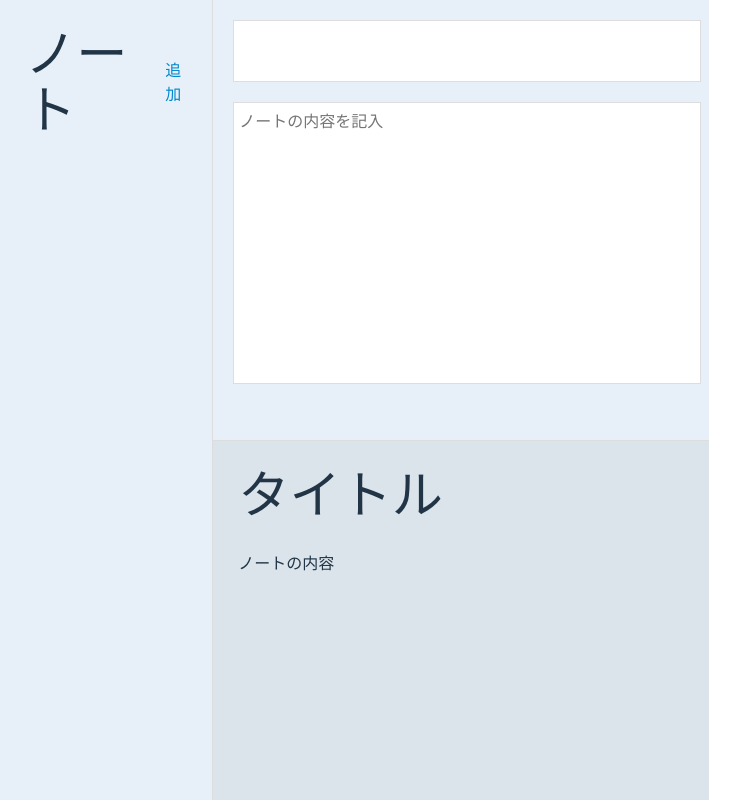
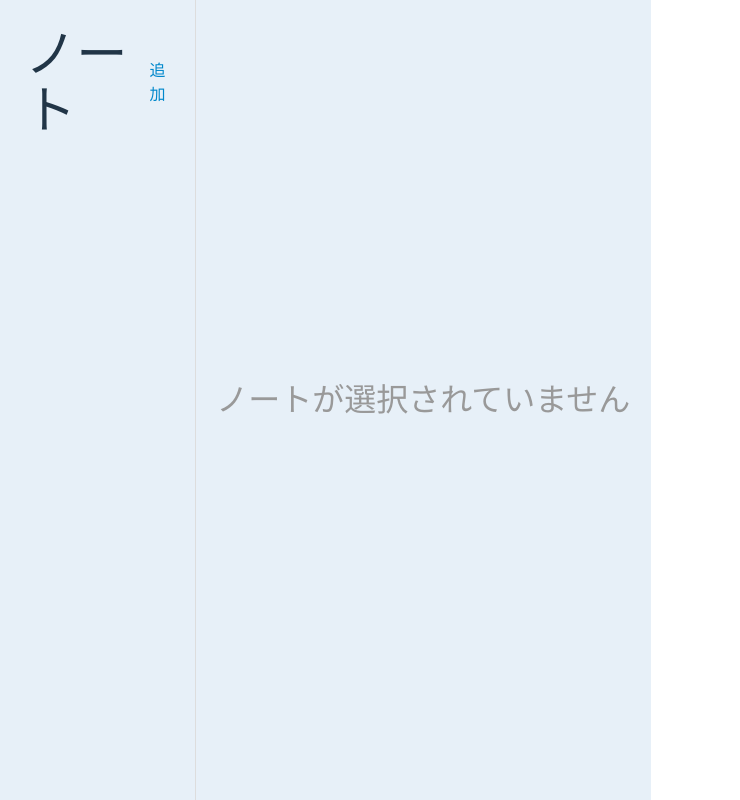
Before and after one commit to j19015/note-with-react-and-markdown, a React (Vite) app: page / in a window 1280 px wide. Shown: the whole page, without its empty margins (0-740 px from the left). Built offline with nearby package versions, Linux system fonts and the light colour scheme; the HTML template or start-up script is replaced by a standard one.

Commit message:
add: previewの出力する記述を追加

```diff
--- a/src/App.jsx
+++ b/src/App.jsx
@@ -24,7 +24,7 @@
     setNotes(newNotes);
   };
 
-  console.log(activeNote);
+  const getActiveNote = notes.find((note) => note.id === activeNote);
 
   return (
     <div className="App">
@@ -35,7 +35,7 @@
         activeNote={activeNote}
         setActiveNote={setActiveNote}
       />
-      <Main />
+      <Main activeNote={getActiveNote} />
     </div>
   );
 }
--- a/src/components/Main.css
+++ b/src/components/Main.css
@@ -41,3 +41,12 @@
   padding: 25px 25px 0 25px;
   line-height: 2rem;
 }
+
+.no-active-note {
+  width: 70%;
+  height: 100vh;
+  line-height: 100vh;
+  text-align: center;
+  font-size: 2rem;
+  color: #999;
+}
--- a/src/components/Main.jsx
+++ b/src/components/Main.jsx
@@ -1,7 +1,13 @@
+/* eslint-disable react/prop-types */
 import './Main.css';
 import React from 'react';
 
-function Main() {
+// eslint-disable-next-line react/prop-types
+function Main({ activeNote }) {
+  if (!activeNote) {
+    return <div className="no-active-note">ノートが選択されていません</div>;
+  }
+
   return (
     <div className="app-main">
       <div className="app-main-note-edit">
@@ -9,8 +15,8 @@
         <textarea id="" placeholder="ノートの内容を記入" />
       </div>
       <div className="app-main-note-preview">
-        <h1 className="preview-title">タイトル</h1>
-        <div className="markdown-preview">ノートの内容</div>
+        <h1 className="preview-title">{activeNote.title}</h1>
+        <div className="markdown-preview">{activeNote.content}</div>
       </div>
     </div>
   );
```
